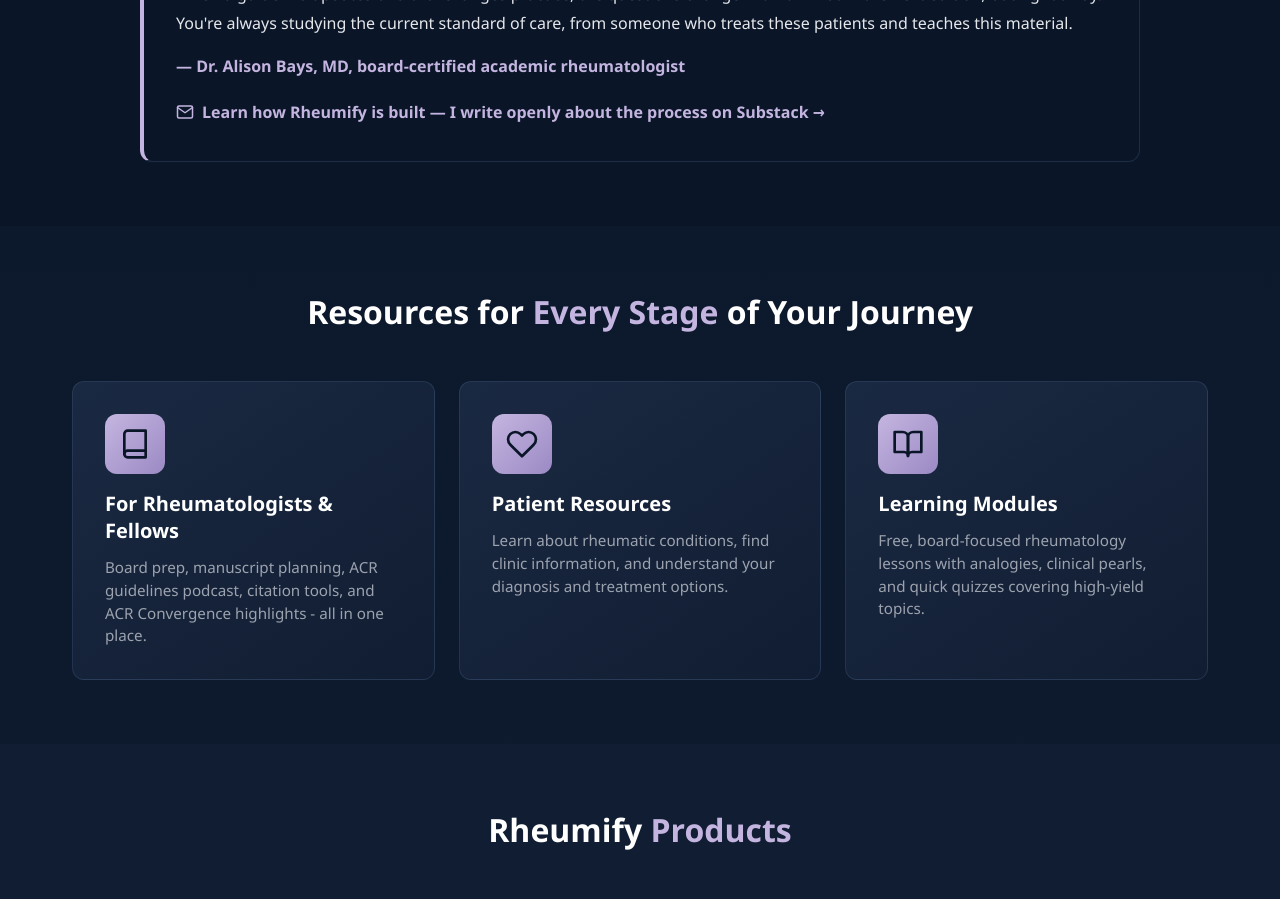
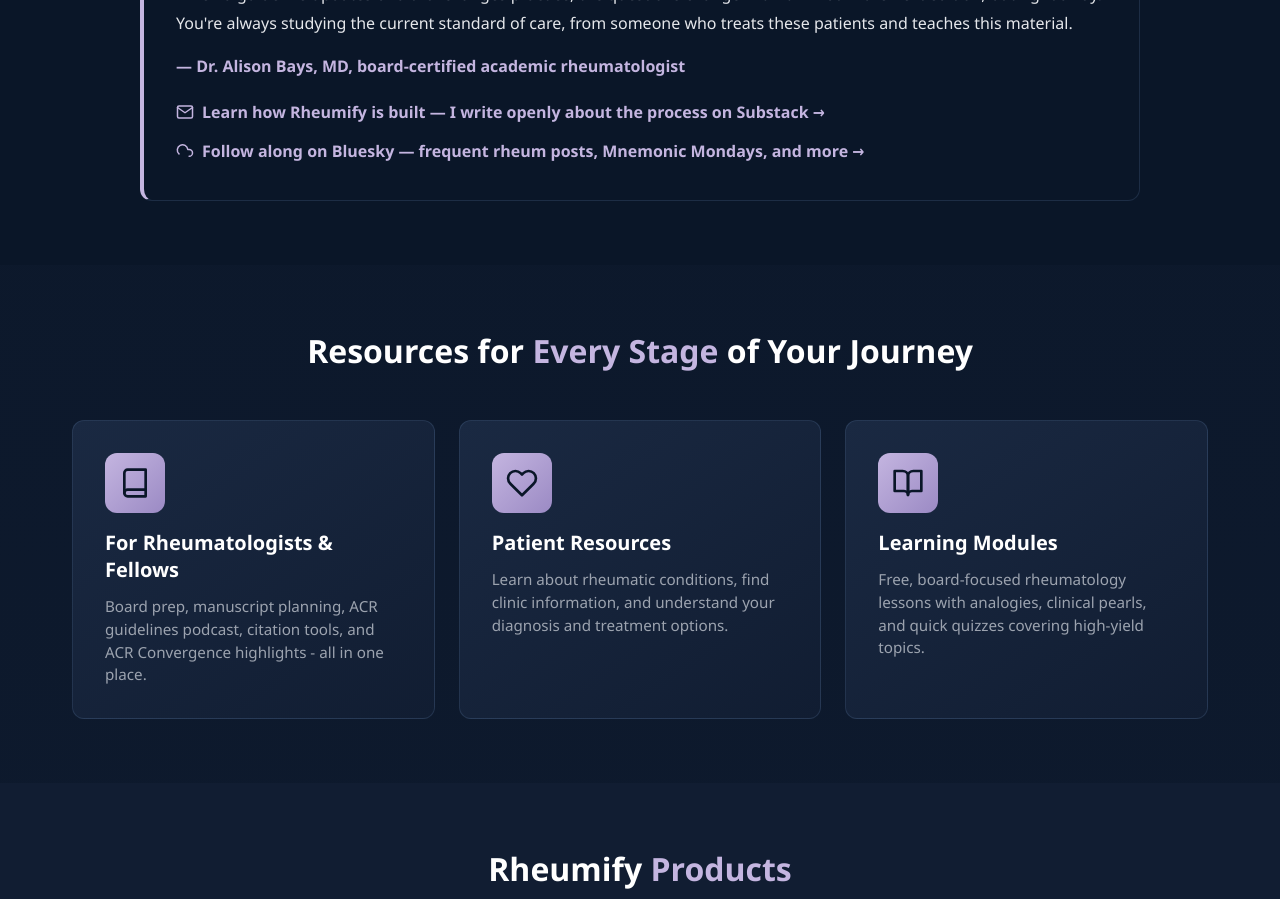
Before and after one commit to rheumify/rheumify-website, a Next.js app: page / in a window 1280 px wide. Shown: the part 1360-2259 px from the top of the page. Built offline with nearby package versions, Linux system fonts and the light colour scheme.

Commit message:
Add Bluesky link (Mnemonic Monday / frequent posting) to daily-updates section

```diff
--- a/app/page.js
+++ b/app/page.js
@@ -93,6 +93,15 @@ export default function Home() {
                   <polyline points="22,6 12,13 2,6"/>
                 </svg>
                 Learn how Rheumify is built — I write openly about the process on Substack →
+              </a>
+            </p>
+            <p style={{ marginTop: '0.6rem', marginBottom: 0 }}>
+              <a href="https://bsky.app/profile/rheumify.bsky.social" target="_blank" rel="noopener noreferrer"
+                 style={{ color: 'var(--purple-light)', fontWeight: 600, display: 'inline-flex', alignItems: 'center', gap: '0.5rem' }}>
+                <svg xmlns="http://www.w3.org/2000/svg" width="18" height="18" viewBox="0 0 24 24" fill="none" stroke="currentColor" strokeWidth="2" strokeLinecap="round" strokeLinejoin="round">
+                  <path d="M17.5 19a4.5 4.5 0 1 0 0-9h-1.8A7 7 0 1 0 4 15.9"/>
+                </svg>
+                Follow along on Bluesky — frequent rheum posts, Mnemonic Mondays, and more →
               </a>
             </p>
           </div>
```
